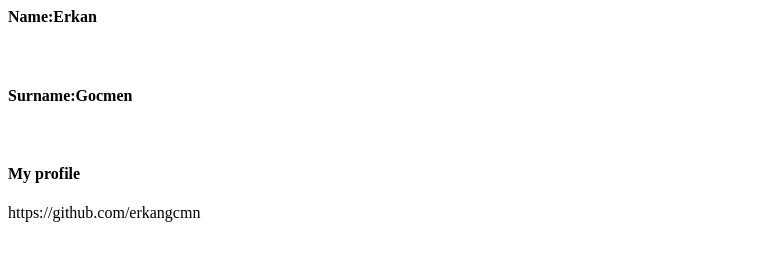
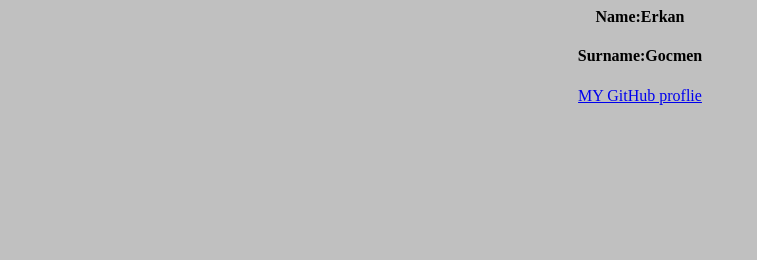
Before and after one commit to erkangcmn/hacktoberfest2018, a plain HTML site: page contributors.html in a window 1280 px wide. Shown: the whole page, without its empty margins (0-757 px from the left). Drawn offline with Linux system fonts and the light colour scheme.

Commit message:
değişiklik yaptım

```diff
--- a/contributors.html
+++ b/contributors.html
@@ -1,11 +1,11 @@
 <html>
-<head><title></title>
+<head><title>Github</title>
 </head>
-<body>
-<h4>Name:Erkan</h4></br>
-<h4>Surname:Gocmen</h4></br>
-<h4>My profile </h4>
-<a>https://github.com/erkangcmn </a>
-
+<body bgcolor=silver>
+<center>
+<h4>Name:Erkan</h4>
+<h4>Surname:Gocmen</h4>
+<a href="https://github.com/erkangcmn" target="_blank">MY GitHub proflie</a>
+</center>
 </body>
 </html>
```
